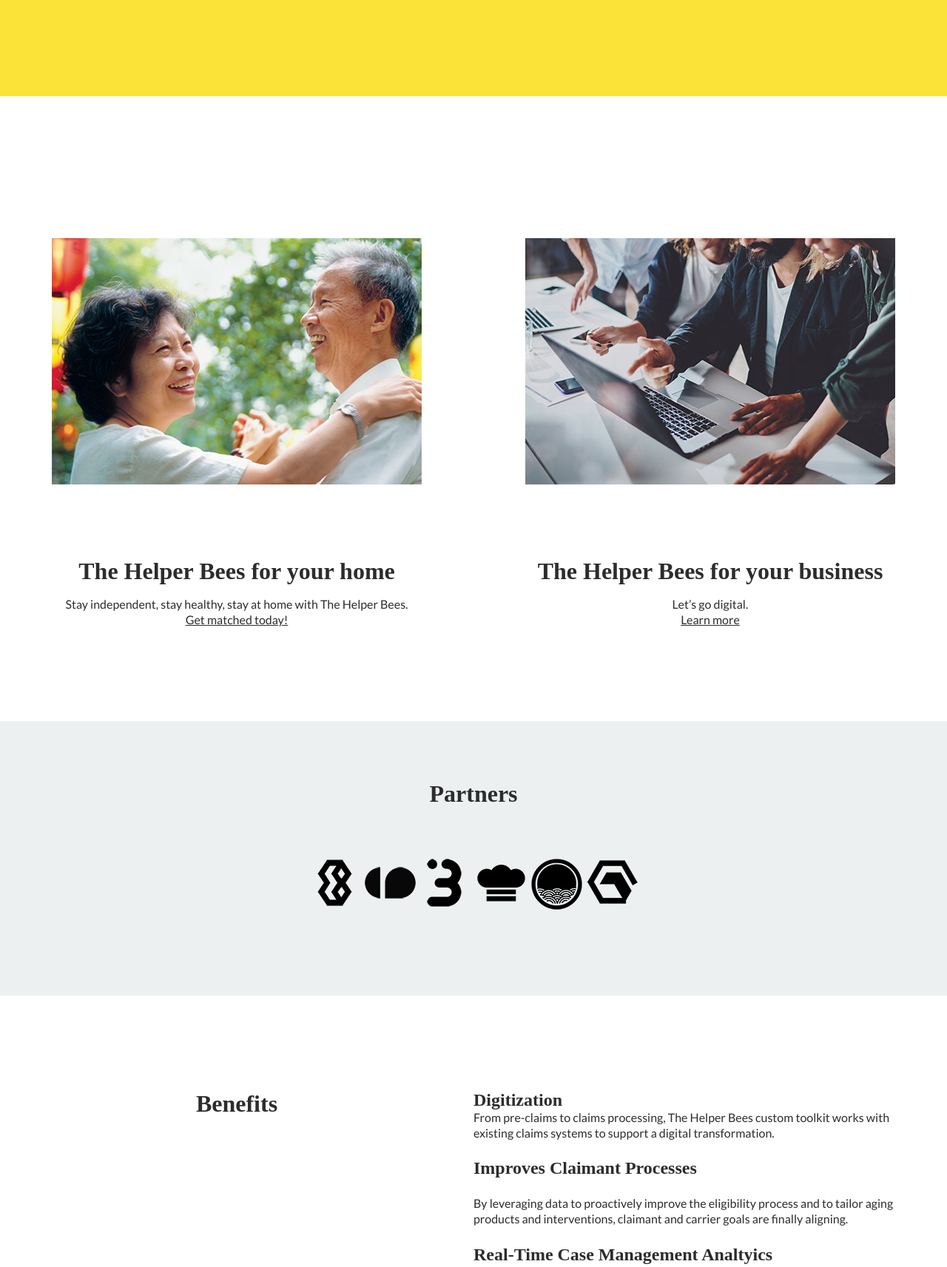
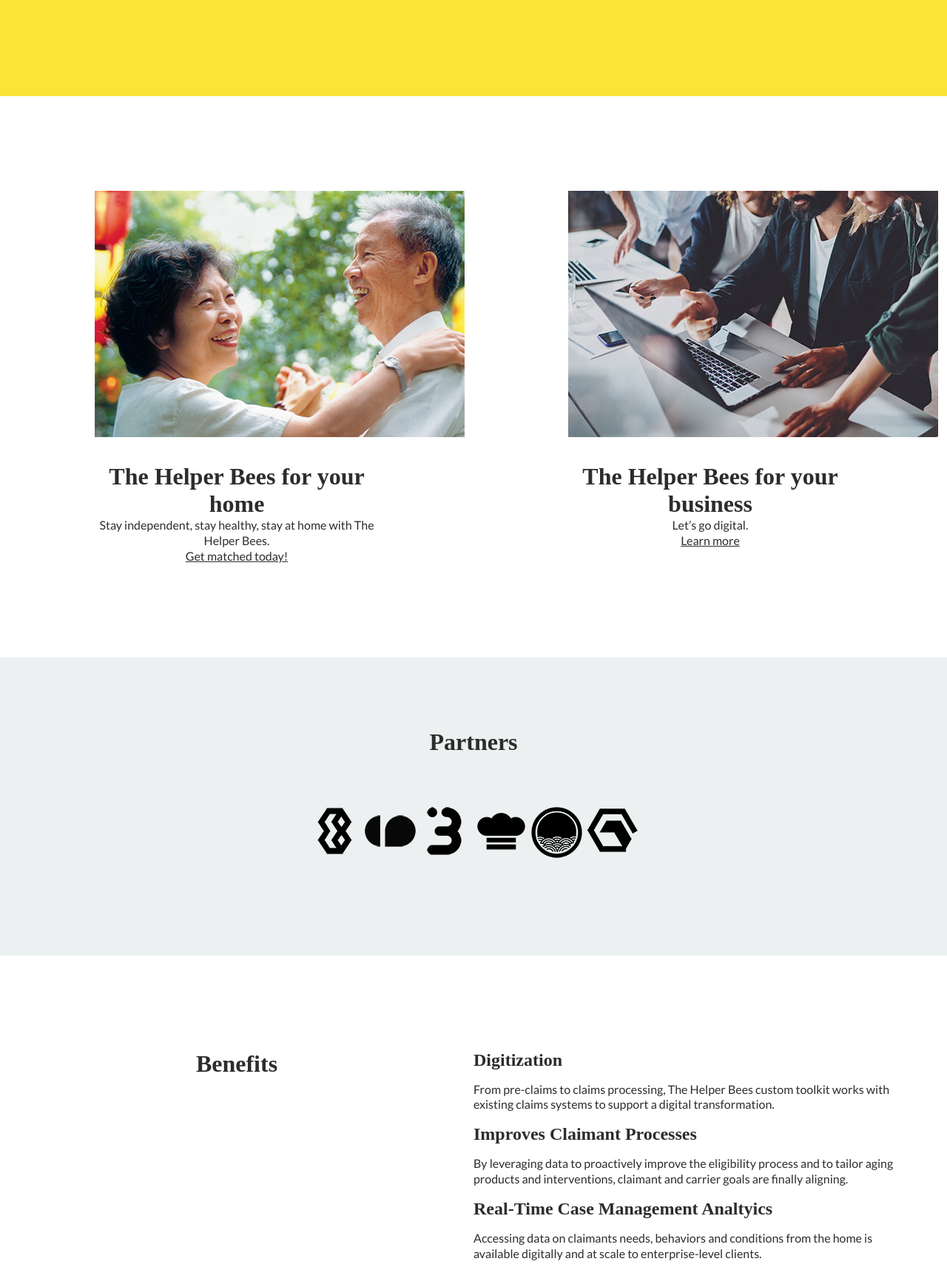
Before and after one commit to highlandcootle/general-assembly, a plain HTML site: page unit_6/index.html in a window 1280 px wide. Shown: the part 680-2393 px from the top of the page at 74% size. Drawn offline with Linux system fonts and the light colour scheme; a web font is replaced by a local one.

Commit message:
Update style.css

```diff
--- a/unit_6/css/style.css
+++ b/unit_6/css/style.css
@@ -49,13 +49,11 @@
 }
 
 
-p + h4 {
+h4 + p{
   margin: 1em 0;
 }
 
-h3 + p {
-  padding-top: 1em;
-}
+
 
 
 div + h3 {
@@ -155,16 +153,26 @@
 .entconsumer {
  float: left;
  width: 50%;
+ padding: 8em;
+}
 
- padding: 8em 0;
+#consumer-image{
+
+}
+
+#enterprise-image{
 }
 
 
-.ecimage {
-  width:100%;
-  max-width: 1200px;
-  margin: auto;
-  padding: 4em 0;
+.button{
+  background-color: #fbe338;
+  border: none;
+  margin:2em 0;
+  padding: 1em 3em;
+  text-align: center;
+  text-decoration: none;
+  display: inline-block;
+  font-size: 1em;
 }
 
 
@@ -173,7 +181,7 @@
 
 #partners {
   background: #ecf0f1;
-  padding: 1em 0em;
+  padding: 2em 0em;
 }
 
 #partner-logos {
@@ -183,6 +191,14 @@
 
 
 /*------------benefits------------*/
+
+#benefits {
+ float: left;
+ width: 50%;
+ padding: 8em 0;
+
+
+}
 
 
 #benefits-list{
@@ -230,5 +246,4 @@
   background-color: #fbe338;
   text-decoration: none;
 
-
 }
```
